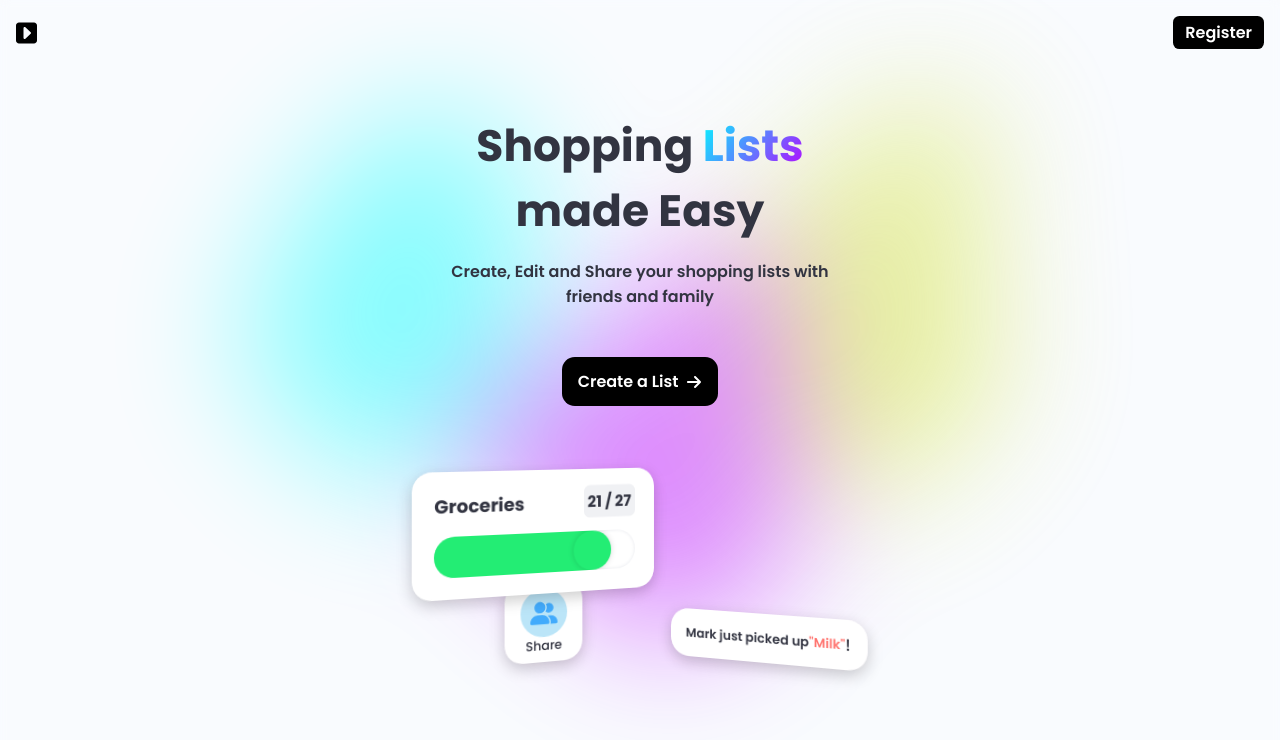
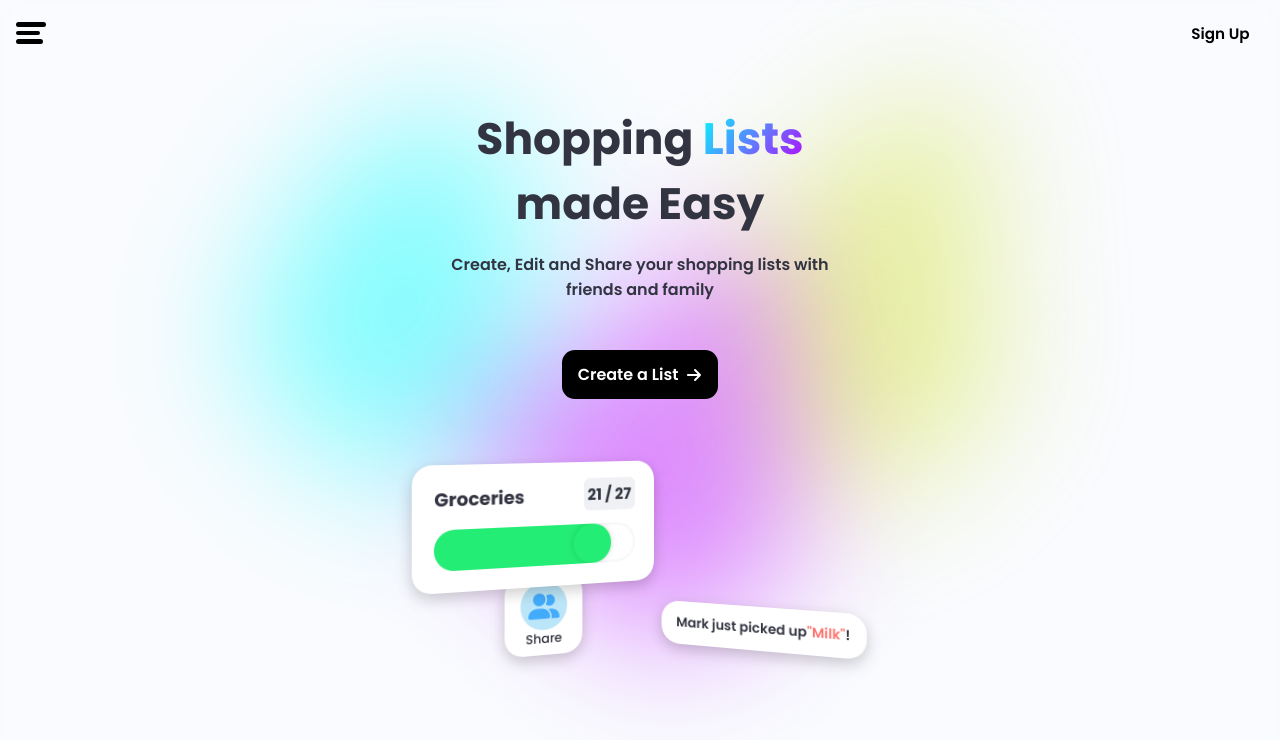
Before and after one commit to martiwg/everylist, a React (Create React App) app: page / in a window 1280 px wide. Shown: the top 740 px of the page. Built offline with nearby package versions, Linux system fonts and the light colour scheme; no server answers.

Commit message:
Subtle but nice changes

```diff
--- a/package.json
+++ b/package.json
@@ -8,6 +8,7 @@
     "@testing-library/user-event": "^13.5.0",
     "firebase": "^9.8.4",
     "react": "^18.2.0",
+    "react-div-100vh": "^0.7.0",
     "react-dom": "^18.2.0",
     "react-router-dom": "^6.3.0",
     "react-scripts": "5.0.1",
--- a/src/components/navbar/Navbar.js
+++ b/src/components/navbar/Navbar.js
@@ -9,23 +9,16 @@ const Navbar = (props) => {
         className={styles.sideBtn}
         onClick={() => props.setSideOpen(!props.sideOpen)}
       >
-        <div style={{width: '1.5rem', height: '1.5rem', opacity: props.sideOpen ? 0 : 1, transition: '.5s ease-in-out', position: 'absolute', top: '50%', left: '0', transform: 'translate(0, -50%)'}}>
-          <svg xmlns="http://www.w3.org/2000/svg" viewBox="0 0 448 512" height='1.5rem'>
-            <path d="M384 32H64C28.65 32 0 60.65 0 96v320c0 35.34 28.65 64 64 64h320c35.35 0 64-28.66 64-64V96C448 60.65 419.3 32 384 32zM312.3 273.6l-112 104C195.8 381.8 189.9 384 184 384c-3.25 0-6.5-.6562-9.594-2C165.7 378.2 160 369.5 160 360v-208c0-9.531 5.656-18.19 14.41-22c8.75-3.75 18.94-2.062 25.94 4.406l112 104C317.2 242.1 320 249.3 320 256S317.2 269 312.3 273.6z"/>
-          </svg>
-        </div>
-        <div style={{width: '1.5rem', height: '1.5rem', opacity: props.sideOpen ? 1 : 0, transition: '.5s ease-in-out', position: 'absolute', top: '50%', left: '0', transform: 'translate(0, -50%)'}}>
-          <svg xmlns="http://www.w3.org/2000/svg" viewBox="0 0 448 512" height='1.5rem'>
-            <path d="M384 32H64C28.65 32 0 60.65 0 96v320c0 35.34 28.65 64 64 64h320c35.35 0 64-28.66 64-64V96C448 60.65 419.3 32 384 32zM288 360c0 9.531-5.656 18.19-14.41 22C270.5 383.3 267.3 384 264 384c-5.938 0-11.81-2.219-16.34-6.406l-112-104C130.8 269 128 262.7 128 256s2.781-13.03 7.656-17.59l112-104c7.031-6.469 17.22-8.156 25.94-4.406C282.3 133.8 288 142.5 288 152V360z"/>
-          </svg>
-        </div>
+        <div className={styles.burgerLine} />
+        <div className={styles.burgerLine} style={{width: '1.5rem'}}/>
+        <div className={styles.burgerLine} style={{width: '1.7rem'}}/>
       </div>
       <a
-        className={styles.newBtn}
+        className={styles.registerBtn}
         href={auth.currentUser ? '/create' : '/login'}
         rel='noopener noreferrer'
       >
-        { auth.currentUser ? 'My Lists' : 'Register'}
+        { auth.currentUser ? 'My Lists' : 'Sign Up' }
       </a>
     </div>
   )
--- a/src/components/navbar/Navbar.module.css
+++ b/src/components/navbar/Navbar.module.css
@@ -4,21 +4,37 @@
   display: flex;
   justify-content: space-between;
   align-items: center;
+  position: relative;
+  z-index: 1000;
 }
 
 .sideBtn{
   position: relative;
-  height: fit-content;
+  width: 1.9rem;
+  height: 2rem;
   cursor: pointer;
-  width: fit-content;
+  display: flex;
+  flex-direction: column;
+  justify-content: center;
+  align-items: flex-start;
+  gap: .25rem;
 }
 
-.newBtn{
+.burgerLine{
+  height: 4.5px;
+  width: 100%;
+  background-color: #000;
+  border-radius: 1rem;
+}
+
+.registerBtn{
   border: none;
-  border-radius: var(--border-radius-1);
+  border-radius: 5rem;
+  border-radius: .5rem;
   padding: 0.25rem .75rem;
+  padding: 0.35rem .9rem;
   text-decoration: none;
+  font-size: .95rem;
   font-weight: 600;
-  background-color: #000;
-  color: #fff;
+  color: #000;
 }
--- a/src/index.css
+++ b/src/index.css
@@ -32,6 +32,7 @@ body{
   --color-info-dark: #7d8da1;
   --color-dark: #323441;
   --color-light: rgba(181, 187, 200, 0.2);
+  --color-super-light: rgba(181, 187, 200, 0.1);
   --color-dark-variant: #677483;
   --color-background: #f9fbfe;
 
@@ -57,7 +58,6 @@ body{
   justify-content: flex-start;
   position: relative;
   overflow-x: hidden;
-  backdrop-filter: blur(5px);
 }
 
 .globalWrapper{
--- a/src/pages/create/Create.js
+++ b/src/pages/create/Create.js
@@ -4,6 +4,7 @@ import { addDoc, collection, serverTimestamp } from 'firebase/firestore'
 import { auth, db } from '../../firebaseConfig'
 
 import styles from './Create.module.css'
+import Div100vh from 'react-div-100vh'
 
 const Create = () => {
   const [listName, setListName] = useState('')
@@ -49,6 +50,10 @@ const Create = () => {
     try{
       const docRef = await addDoc(collection(db, 'lists'), listObj)
 
+      setListName('')
+      setListItems([])
+      setSharedUsers([])
+
       window.location.pathname = `/list/${docRef.id}`
     }catch(err){
       console.log(err)
@@ -58,7 +63,7 @@ const Create = () => {
   }
 
   return(
-    <div className='globalContainer'>
+    <Div100vh className='globalContainer' style={{minHeight: 'unset'}}>
       <div className='globalWrapper'>
         <div
           className={styles.listNameInputWrapper}
@@ -160,7 +165,6 @@ const Create = () => {
             <div className={styles.newItemWrapper}>
               <div
                 className={styles.addBtn}
-                style={{backgroundColor: itemInputRef.current === document.activeElement ? 'transparent' : 'var(--color-light)'}}
                 onClick={() => {
                   if(newItem.length > 0){
                     setListItems([...listItems, {name: newItem, units: '1', open: false, checked: false}])
@@ -211,7 +215,7 @@ const Create = () => {
             </div>
           }
       </div>
-    </div>
+    </Div100vh>
   )
 }
 
--- a/src/pages/create/Create.module.css
+++ b/src/pages/create/Create.module.css
@@ -1,5 +1,5 @@
 .listNameInputWrapper{
-  margin-top: 2rem;
+  margin-top: 5vw;
   display: flex;
   align-items: center;
   justify-content: center;
@@ -69,6 +69,9 @@
   justify-content: space-between;
   width: 100%;
   height: 2.75rem;
+  background-color: rgba(181, 187, 200, 0.1);
+  border-radius: var(--border-radius-1);
+  margin-top: 1rem;
 }
 
 .newItemInput{
@@ -96,9 +99,14 @@
 }
 
 .itemsContainer{
+  margin-top: .75rem;
   position: relative;
   width: 100%;
   flex-grow: 1;
+  padding: 0 1rem 1rem;
+  background-color: #fff;
+  border-radius: var(--border-radius-2);
+  box-shadow: var(--box-shadow);
 }
 
 .itemsWrapper{
@@ -124,7 +132,7 @@
 }
 
 .itemUnitCountWrapper{
-  background-color: var(--color-light);
+  background-color: var(--color-super-light);
   border-radius: var(--border-radius-1);
   padding: .1rem;
   display: flex;
@@ -155,12 +163,12 @@
   font-weight: 500;
   text-align: center;
   color: var(--color-dark-variant);
-  margin-bottom: 2rem;
+  margin-bottom: .75rem;
 }
 
 .saveBtn{
-  margin-bottom: 1rem;
-  margin-top: 6rem;
+  margin-bottom: .75rem;
+  margin-top: 1rem;
   padding: 1rem;
   display: flex;
   justify-content: center;
--- a/src/pages/home/Home.js
+++ b/src/pages/home/Home.js
@@ -12,7 +12,7 @@ const Home = () => {
   return(
     <>
       <div className='globalContainer'>
-        <div style={{display: 'flex', flexDirection: 'column', alignItems: 'center', justifyContent: 'flex-start', position: 'relative', width: '100vw',transition: '.5s ease-in-out', transform: `translateX(${sideOpen ? '80vw' : '0'})`, flexGrow: 1, backdropFilter: 'blur(10px)'}}>
+        <div style={{display: 'flex', flexDirection: 'column', alignItems: 'center', justifyContent: 'flex-start', position: 'relative', width: '100vw',transition: '.5s ease-in-out', transform: `translateX(${sideOpen ? '80vw' : '0'})`, flexGrow: 1, backdropFilter: 'blur(10px)', overflow: 'hidden'}}>
           <div style={{position: 'absolute', filter: 'blur(68px)', zIndex: 0, opacity: .45, top: '50%', left: '50%', transform: 'translate(-50%, -50%)'}}>
             <div style={{position: 'absolute', top: '50%', left: '50%', transform: 'translate(-75%, -60%)'}}>
               <svg xmlns="http://www.w3.org/2000/svg" xmlnsXlink="http://www.w3.org/1999/xlink" id="visual" viewBox="0 0 900 900" width="1000" height="1000" version="1.1" fill='#0ff'>
--- a/src/pages/home/landing/Landing.js
+++ b/src/pages/home/landing/Landing.js
@@ -55,7 +55,7 @@ const Landing = () => {
           </div>
           <div className={styles.shareCard}>
             <div className={styles.shareCardCircle}>
-              <svg xmlns="http://www.w3.org/2000/svg" viewBox="0 0 640 512" height='3.5vh' width='3.5vh' fill='rgb(66, 171, 252)'>
+              <svg xmlns="http://www.w3.org/2000/svg" viewBox="0 0 640 512" height='2rem' width='2rem' fill='rgb(66, 171, 252)'>
                 <path d="M224 256c70.7 0 128-57.31 128-128S294.7 0 224 0C153.3 0 96 57.31 96 128S153.3 256 224 256zM274.7 304H173.3c-95.73 0-173.3 77.6-173.3 173.3C0 496.5 15.52 512 34.66 512H413.3C432.5 512 448 496.5 448 477.3C448 381.6 370.4 304 274.7 304zM479.1 320h-73.85C451.2 357.7 480 414.1 480 477.3C480 490.1 476.2 501.9 470 512h138C625.7 512 640 497.6 640 479.1C640 391.6 568.4 320 479.1 320zM432 256C493.9 256 544 205.9 544 144S493.9 32 432 32c-25.11 0-48.04 8.555-66.72 22.51C376.8 76.63 384 101.4 384 128c0 35.52-11.93 68.14-31.59 94.71C372.7 243.2 400.8 256 432 256z"/>
               </svg>
             </div>
@@ -70,7 +70,7 @@ const Landing = () => {
             <span className={styles.notiText} style={{color: 'var(--color-red)'}}>
               "Milk"
             </span>
-            <span>
+            <span className={styles.notiText}>
               !
             </span>
           </div>
--- a/src/pages/home/landing/Landing.module.css
+++ b/src/pages/home/landing/Landing.module.css
@@ -9,7 +9,7 @@
 }
 
 .title{
-  margin-top: 6vh;
+  margin-top: 5vh;
   font-size: 2.75rem;
   font-weight: 700;
   text-align: center;
@@ -217,6 +217,6 @@
 }
 
 .notiText{
-  font-size: .8rem;
+  font-size: .85rem;
   font-weight: 600;
 }
--- a/src/pages/list/List.js
+++ b/src/pages/list/List.js
@@ -18,6 +18,8 @@ const List = () => {
 
   const [checkedItems, setCheckedItems] = useState([])
   const [uncheckedItems, setUncheckedItems] = useState([])
+
+  const [er, setEr] = useState('er')
 
 
   const { id } = useParams()
@@ -72,8 +74,28 @@ const List = () => {
           <>
             <div className={styles.nameCard}>
               <div className={styles.progressTop}>
-                <div className={styles.progressTitle}>
-                  {list.name}
+                <div
+                  className={styles.progressTitle}
+                  onClick={() => {
+                    if(navigator.share){
+                      navigator.share({
+                        title: list.name,
+                        text: list.name,
+                        url: window.location.href
+                      })
+                      .then(() => {
+                        setEr('Shared!')
+                      })
+                      .catch(err => {
+                        setEr(err.message)
+                      })
+                    }else{
+                      navigator.clipboard.writeText(window.location.href)
+                      setEr('Copied!')
+                    }
+                  }}
+                >
+                  {list.name}{er}
                 </div>
                 <div className={styles.progressRatioWrapper}>
                   <div className={styles.progressRatio}>
@@ -115,7 +137,7 @@ const List = () => {
                           {item.name}
                         </div>
                       </div>
-                      <div style={{opacity: item.checked ? .5 : 1}}>
+                      <div className={styles.itemUnits} style={{opacity: item.checked ? .5 : 1, width: item.units > 9 ? '3ch' : '2ch'}}>
                         {item.units}
                       </div>
                     </div>
--- a/src/pages/list/List.module.css
+++ b/src/pages/list/List.module.css
@@ -74,12 +74,11 @@
   width: 2.5rem;
   border-radius: 50%;
   background-color: var(--color-green);
-  /* box-shadow: 0 0 6px rgba(0, 0, 0, 0.15); */
   transition: .5s ease-in;
 }
 
 .itemsWrapper{
-  padding: 1.5rem;
+  padding: 1rem 1.5rem;
   width: 100%;
   display: flex;
   flex-direction: column;
@@ -95,7 +94,7 @@
   justify-content: space-between;
   align-items: center;
   width: 100%;
-  padding: .25rem 0;
+  padding: .4rem 0;
 }
 
 .leftItemSection{
@@ -123,3 +122,14 @@
   /* color: var(--color-dark-variant); */
   transition: .5s ease-in-out;
 }
+
+.itemUnits{
+  background-color: var(--color-light);
+  display: flex;
+  justify-content: center;
+  align-items: center;
+  text-align: center;
+  border-radius: var(--border-radius-1);
+  color: var(--color-info);
+  font-weight: 600;
+}
```
Also changed, not shown: 1 other file (tests, documents, lock files or other folders).
